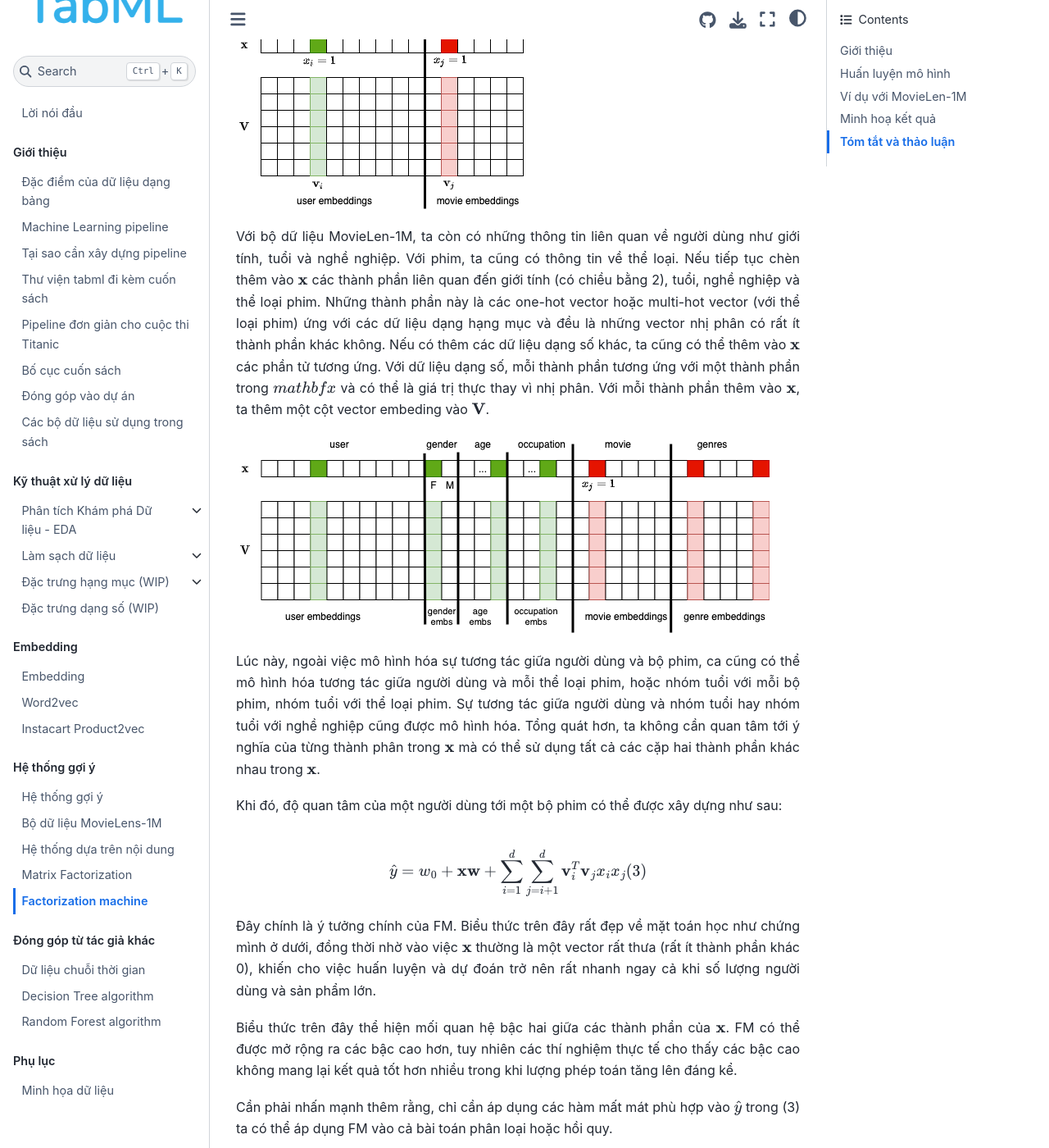
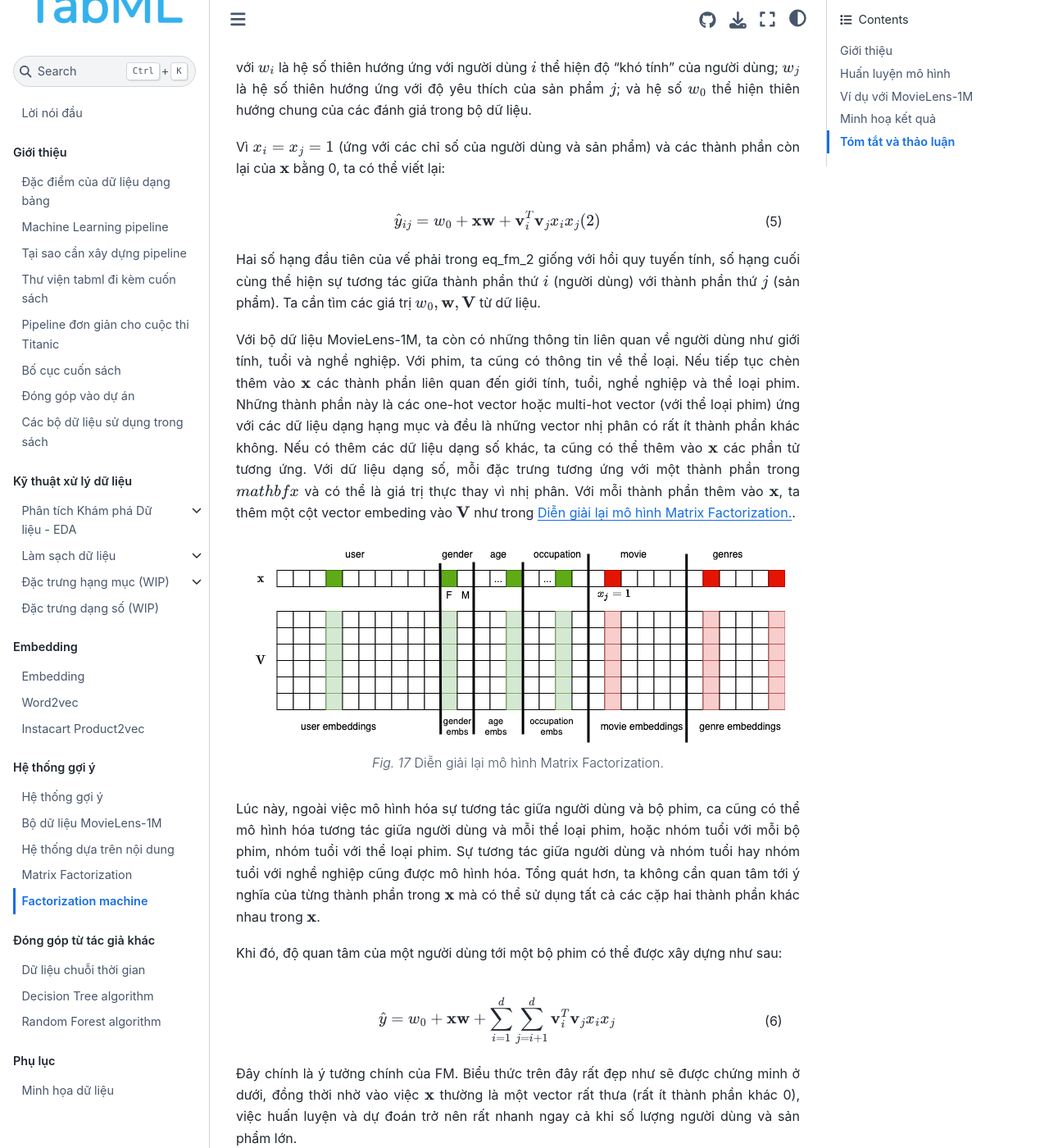
Before and after one commit to tiepvupsu/tabml_book, a Jupyter Book: the page built from book/ch_recommendation_system/factorization_machine.md, in a window 1280 px wide and 1400 px high, scrolled down 980 px. Shown: the whole window at 82% size. Built offline with Jupyter Book 1.0.4 settings and Sphinx 7.4.7 and the Sphinx Book theme 1.1.4, drawn with Linux system fonts in a browser that asks for light colours; comment, search, counter and statistics services are not loaded; some of the changed text lies outside the part shown.

Commit message:
revíe mf and mf

````diff
--- a/book/ch_recommendation_system/factorization_machine.md
+++ b/book/ch_recommendation_system/factorization_machine.md
@@ -11,61 +11,73 @@
   name: python3
 ---
 
+(sec_fm)=
 # Factorization machine
 
 ## Giới thiệu
 
-Nhắc lại nhược điểm lớn nhất của mô hình [matrix factorization](matrix_factorization.html) (MF) là nó không có khả năng mô hình hóa những thông tin bổ trợ về người dùng và sản phẩm. Một phương pháp mở rộng dựa trên matrix factorization là [factorization machines](https://www.csie.ntu.edu.tw/~b97053/paper/Rendle2010FM.pdf) (FM) có thể mô hình hóa được những thông tin bên lề mà mang lại sự cải thiện đáng kể. Phương pháp này cũng là nền móng có nhiều phương pháp liên quan đển Deep Learning cho bài toán gợi ý về sau. Trong mục này, chúng ta sẽ dẫn giải ý tưởng và triển khai mô hình cho bài toán gợi ý với bộ dữ liệu MovieLen-1M.
+Nhắc lại nhược điểm lớn nhất của mô hình [matrix factorization](sec_mf) (MF) là nó không có khả năng mô hình hóa những thông tin bổ trợ về người dùng và sản phẩm. Một phương pháp mở rộng dựa trên MF là [factorization machines](https://www.csie.ntu.edu.tw/~b97053/paper/Rendle2010FM.pdf) (FM) với khả năng mô hình hóa được những thông tin bên lề và mang lại sự cải thiện đáng kể. Phương pháp này cũng là nền móng có nhiều phương pháp liên quan đển Deep Learning cho bài toán gợi ý về sau. Trong mục này, chúng ta sẽ dẫn giải ý tưởng và triển khai mô hình cho bài toán gợi ý với bộ dữ liệu MovieLens-1M.
 
-Trong MF, coi dữ liệu đầu vào là cặp (người dùng, sản phẩm) được biểu diễn bằng một vector $\mathbf{x} \in \mathbb{R}^{1\times d}$ chỉ có hai phần tử bằng một tương ứng với chỉ số của người dùng $i$ và sản phẩm $j$ đó như được biểu diễn ở hình dưới đây (ở đây sản phẩm là bộ phim). Hai ma trận embeddings của người dùng và sản phẩm cũng được ghép lại với nhau thành một ma trận $\mathbf{V} \in \mathbb{R}^{k\times d}$. Đồng thời, ta cũng ghép toàn bộ các hệ số tự do của người dùng và sản phẩm thành một vector $\mathbf{w} \in \mathbb{R}^{d \times 1}$ (không hiển thị trong hình). Khi đó, độ quan tâm của người dùng $i$ tới sản phẩm $j$ được viết lại thành:
+Trong MF, coi dữ liệu đầu vào là cặp (người dùng, sản phẩm) được biểu diễn bằng một vector $\mathbf{x} \in \mathbb{R}^{1\times d}$ chỉ có hai phần tử bằng một tương ứng với chỉ số của người dùng $i$ và sản phẩm $j$ đó như được biểu diễn ở như {ref}`fm1` (ở đây sản phẩm là bộ phim).
+
+
+```{figure} imgs/fm1.png
+---
+name: fm1
+---
+Diễn giải lại mô hình Matrix Factorization.
+```
+
+Hai ma trận embeddings của người dùng và sản phẩm cũng được ghép lại với nhau thành một ma trận $\mathbf{V} \in \mathbb{R}^{k\times d}$. Đồng thời, ta cũng ghép toàn bộ các hệ số tự do của người dùng và sản phẩm thành một vector $\mathbf{w} \in \mathbb{R}^{d \times 1}$ (không hiển thị trong hình). Khi đó, độ quan tâm của người dùng $i$ tới sản phẩm $j$ được viết lại thành:
 
 $$
-\hat{y}_{ij} = \mathbf{v}_i^T\mathbf{v}_j + w_i + w_j + w_0  (1)
-$$
+\hat{y}_{ij} = \mathbf{v}_i^T\mathbf{v}_j + w_i + w_j + w_0
+$$(eq_fm_1)
 
-với $w_i$ là hệ số tự do ứng với người dùng $i$ thể hiện việc người này có “khó tính” hay không; $w_j$ là hệ số tự do ứng với sản phẩm $j$ thể hiện việc sản phẩm có phổ biến hay không; và hệ số tự do $w_0$ thể hiện thiên hướng chung của các đánh giá trong bộ dữ liệu.
+với $w_i$ là hệ số thiên hướng ứng với người dùng $i$ thể hiện độ “khó tính” của người dùng; $w_j$ là hệ số thiên hướng ứng với độ yêu thích của sản phẩm $j$; và hệ số $w_0$ thể hiện thiên hướng chung của các đánh giá trong bộ dữ liệu.
 
-Vì $x_i = x_j = 1$ và các thành phần còn lại của $\mathbf{x}$ bằng 0, ta có thể viết lại:
+Vì $x_i = x_j = 1$ (ứng với các chỉ số của người dùng và sản phẩm) và các thành phần còn lại của $\mathbf{x}$ bằng 0, ta có thể viết lại:
 
 $$
 \hat{y}_{ij} = w_0 + \mathbf{x}\mathbf{w} + \mathbf{v}_i^T\mathbf{v}_jx_i x_j  (2)
-$$
+$$(eq_fm_2)
 
-Hai số hạng đầu tiên của vế phải chính là hồi quy tuyến tính, số hạng cuối cùng thể hiện sự tương tác giữa thành phần thứ $i$ (người dùng) với thành phần thứ $j$ (sản phẩm). Ta cần tìm các giá trị $w_0, \mathbf{w}, \mathbf{V}$ từ dữ liệu $\mathbf{x}$.
+Hai số hạng đầu tiên của vế phải trong {ref}`eq_fm_2` giống với hồi quy tuyến tính, số hạng cuối cùng thể hiện sự tương tác giữa thành phần thứ $i$ (người dùng) với thành phần thứ $j$ (sản phẩm). Ta cần tìm các giá trị $w_0, \mathbf{w}, \mathbf{V}$ từ dữ liệu.
 
 +++
 
-![](imgs/fm1.png)
+Với bộ dữ liệu MovieLens-1M, ta còn có những thông tin liên quan về người dùng như giới tính, tuổi và nghề nghiệp. Với phim, ta cũng có thông tin về thể loại. Nếu tiếp tục chèn thêm vào $\mathbf{x}$ các thành phần liên quan đến giới tính, tuổi, nghề nghiệp và thể loại phim. Những thành phần này là các one-hot vector hoặc multi-hot vector (với thể loại phim) ứng với các dữ liệu dạng hạng mục và đều là những vector nhị phân có rất ít thành phần khác không. Nếu có thêm các dữ liệu dạng số khác, ta cũng có thể thêm vào $\mathbf{x}$ các phần tử tương ứng. Với dữ liệu dạng số, mỗi đặc trưng tương ứng với một thành phần trong $mathbf{x}$ và có thể là giá trị thực thay vì nhị phân. Với mỗi thành phần thêm vào $\mathbf{x}$, ta thêm một cột vector embeding vào $\mathbf{V}$ như trong {ref}`fm2`.
 
 +++
 
-Với bộ dữ liệu MovieLen-1M, ta còn có những thông tin liên quan về người dùng như giới tính, tuổi và nghề nghiệp. Với phim, ta cũng có thông tin về thể loại. Nếu tiếp tục chèn thêm vào $\mathbf{x}$ các thành phần liên quan đến giới tính (có chiều bằng 2), tuổi, nghề nghiệp và thể loại phim. Những thành phần này là các one-hot vector hoặc multi-hot vector (với thể loại phim) ứng với các dữ liệu dạng hạng mục và đều là những vector nhị phân có rất ít thành phần khác không. Nếu có thêm các dữ liệu dạng số khác, ta cũng có thể thêm vào $\mathbf{x}$ các phần tử tương ứng. Với dữ liệu dạng số, mỗi thành phần tương ứng với một thành phần trong $mathbf{x}$ và có thể là giá trị thực thay vì nhị phân. Với mỗi thành phần thêm vào $\mathbf{x}$, ta thêm một cột vector embeding vào $\mathbf{V}$.
+```{figure} imgs/fm2.png
+---
+name: fm2
+---
+Diễn giải lại mô hình Matrix Factorization.
+```
 
 +++
 
-![](imgs/fm2.png)
-
-+++
-
-Lúc này, ngoài việc mô hình hóa sự tương tác giữa người dùng và bộ phim, ca cũng có thể mô hình hóa tương tác giữa người dùng và mỗi thể loại phim, hoặc nhóm tuổi với mỗi bộ phim, nhóm tuổi với thể loại phim. Sự tương tác giữa người dùng và nhóm tuổi hay nhóm tuổi với nghề nghiệp cũng được mô hình hóa. Tổng quát hơn, ta không cần quan tâm tới ý nghĩa của từng thành phân trong $\mathbf{x}$ mà có thể sử dụng tất cả các cặp hai thành phần khác nhau trong $\mathbf{x}$.
+Lúc này, ngoài việc mô hình hóa sự tương tác giữa người dùng và bộ phim, ca cũng có thể mô hình hóa tương tác giữa người dùng và mỗi thể loại phim, hoặc nhóm tuổi với mỗi bộ phim, nhóm tuổi với thể loại phim. Sự tương tác giữa người dùng và nhóm tuổi hay nhóm tuổi với nghề nghiệp cũng được mô hình hóa. Tổng quát hơn, ta không cần quan tâm tới ý nghĩa của từng thành phần trong $\mathbf{x}$ mà có thể sử dụng tất cả các cặp hai thành phần khác nhau trong $\mathbf{x}$.
 
 Khi đó, độ quan tâm của một người dùng tới một bộ phim có thể được xây dựng như sau:
 
 $$
-\hat{y} = w_0 + \mathbf{x}\mathbf{w} + \sum_{i = 1}^{d}\sum_{j=i+1}^d \mathbf{v}_i^T\mathbf{v}_j x_i x_j   (3)
-$$
+\hat{y} = w_0 + \mathbf{x}\mathbf{w} + \sum_{i = 1}^{d}\sum_{j=i+1}^d \mathbf{v}_i^T\mathbf{v}_j x_i x_j
+$$(eq_fm_3)
 
-Đây chính là ý tưởng chính của FM. Biểu thức trên đây rất đẹp về mặt toán học như chứng mình ở dưới, đồng thời nhờ vào việc $\mathbf{x}$ thường là một vector rất thưa (rất ít thành phần khác 0), khiến cho việc huấn luyện và dự đoán trở nên rất nhanh ngay cả khi số lượng người dùng và sản phẩm lớn.
+Đây chính là ý tưởng chính của FM. Biểu thức trên đây rất đẹp như sẽ được chứng minh ở dưới, đồng thời nhờ vào việc $\mathbf{x}$ thường là một vector rất thưa (rất ít thành phần khác 0), việc huấn luyện và dự đoán trở nên rất nhanh ngay cả khi số lượng người dùng và sản phẩm lớn.
 
 Biểu thức trên đây thể hiện mối quan hệ bậc hai giữa các thành phần của $\mathbf{x}$. FM có thể được mở rộng ra các bậc cao hơn, tuy nhiên các thí nghiệm thực tế cho thấy các bậc cao không mang lại kết quả tốt hơn nhiều trong khi lượng phép toán tăng lên đáng kể.
 
-Cần phải nhấn mạnh thêm rằng, chỉ cần áp dụng các hàm mất mát phù hợp vào $\hat{y}$ trong (3) ta có thể áp dụng FM vào cả bài toán phân loại hoặc hồi quy.
+Cần phải nhấn mạnh thêm rằng, chỉ cần áp dụng các hàm mất mát phù hợp vào $\hat{y}$ trong {eq}`eq_fm_3` ta có thể áp dụng FM vào cả bài toán phân loại hoặc hồi quy.
 
 +++
 
 ## Huấn luyện mô hình
 
-Tương tự như MF, việc huấn luyện các thành phần $w_0, \mathbf{w}$ và $\mathbf{V}$ cũng được thực hiện thông qua Gradient Descent. Việc tính toán với hai số hạng đầu tiên trong (3) tương đối hiển nhiên, số hạng cuối cần khéo léo một chút:
+Tương tự như MF, việc huấn luyện các thành phần $w_0, \mathbf{w}$ và $\mathbf{V}$ cũng được thực hiện thông qua Gradient Descent. Việc tính toán với hai số hạng đầu tiên trong {eq}`eq_fm_3` tương đối hiển nhiên, số hạng cuối cần khéo léo một chút:
 
 $$
 \begin{align}
@@ -81,11 +93,11 @@
 
 +++
 
-Cả hai thành phần trên đây đều có thể được tính nhanh chóng dựa vào các phép toán nhân ma trận và vector.
+Cả hai thành phần trên đây đều có thể được tính nhanh chóng dựa vào các phép toán nhân ma trận $\mathbf{V}$ và vector $\mathbf{x}$. Phép toán này đặc biệt hiệu quả trong bài toán hệ thống gợi ý với $\mathbf{x}$ có các thành phần chủ yếu bằng 0.
 
 +++
 
-## Ví dụ với MovieLen-1M
+## Ví dụ với MovieLens-1M
 
 ### Tải và phân chia dữ liệu
 
@@ -117,10 +130,6 @@
 train_ratings, validation_ratings = train_test_split(
     ratings, test_size=0.1, random_state=42
 )
-```
-
-```{code-cell} ipython3
-users
 ```
 
 ### Chuẩn bị tập dữ liệu cho Pytorch
@@ -284,7 +293,7 @@
 
 ### Định nghĩa mô hình
 
-Đoạn code dưới đây định nghĩa mô hình FM, ở đó các thuộc tính `bias, linear_layer, embedding` lần lượt là $w_0, \mathbf{w}$ và $\mathbf{V}$ trong biểu thức (3) (TODO: replace me by cross ref). Đầu ra của mô hình được cắt về khoảng (-2, 2) tương ứng với khoảng giá trị đánh giá (1 đến 5 sau khi chuẩn hóa bằng cách trừ 3).
+Đoạn code dưới đây định nghĩa mô hình FM, ở đó các thuộc tính `bias, linear_layer, embedding` lần lượt là $w_0, \mathbf{w}$ và $\mathbf{V}$ trong biểu thức {eq}`eq_fm_3`. Đầu ra của mô hình được cắt về khoảng (-2, 2) tương ứng với khoảng giá trị đánh giá (1 đến 5 sau khi chuẩn hóa bằng cách trừ 3).
 
 ```{code-cell} ipython3
 from pytorch_lightning.loggers import TensorBoardLogger
@@ -430,7 +446,5 @@
 * Ưu điểm nổi bật của nó so với MF là việc nó có thể tận dụng những thông tin bên lề về người dùng và sản phẩm để xây dựng mô hình. Ngoài ra, FM cũng giải quyết được vấn đề "khởi đầu lạnh" khi một người dùng hoặc sản phẩm chưa hề có tương tác nhưng đã có thông tin riêng về người dùng/sản phẩm đó.
 
 
-
-```{code-cell} ipython3
-
-```
+---
+*Phần hệ thống gợi ý có thể có thêm các bài viết khác.*
````
Also changed, not shown: other parts of book/ch_recommendation_system/factorization_machine.md (+9 -1 lines), book/ch_recommendation_system/matrix_factorization.md (+1 -0 lines).
